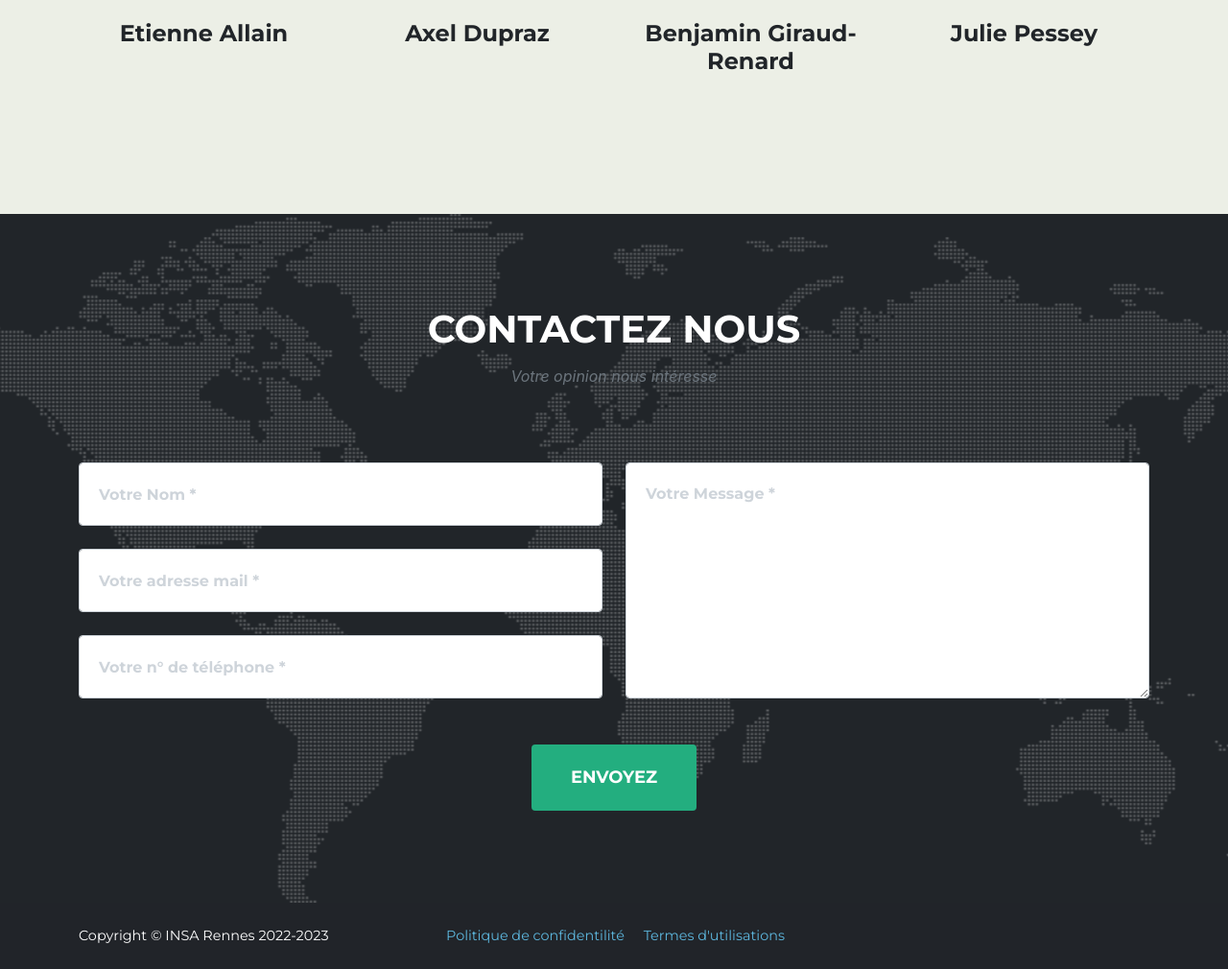
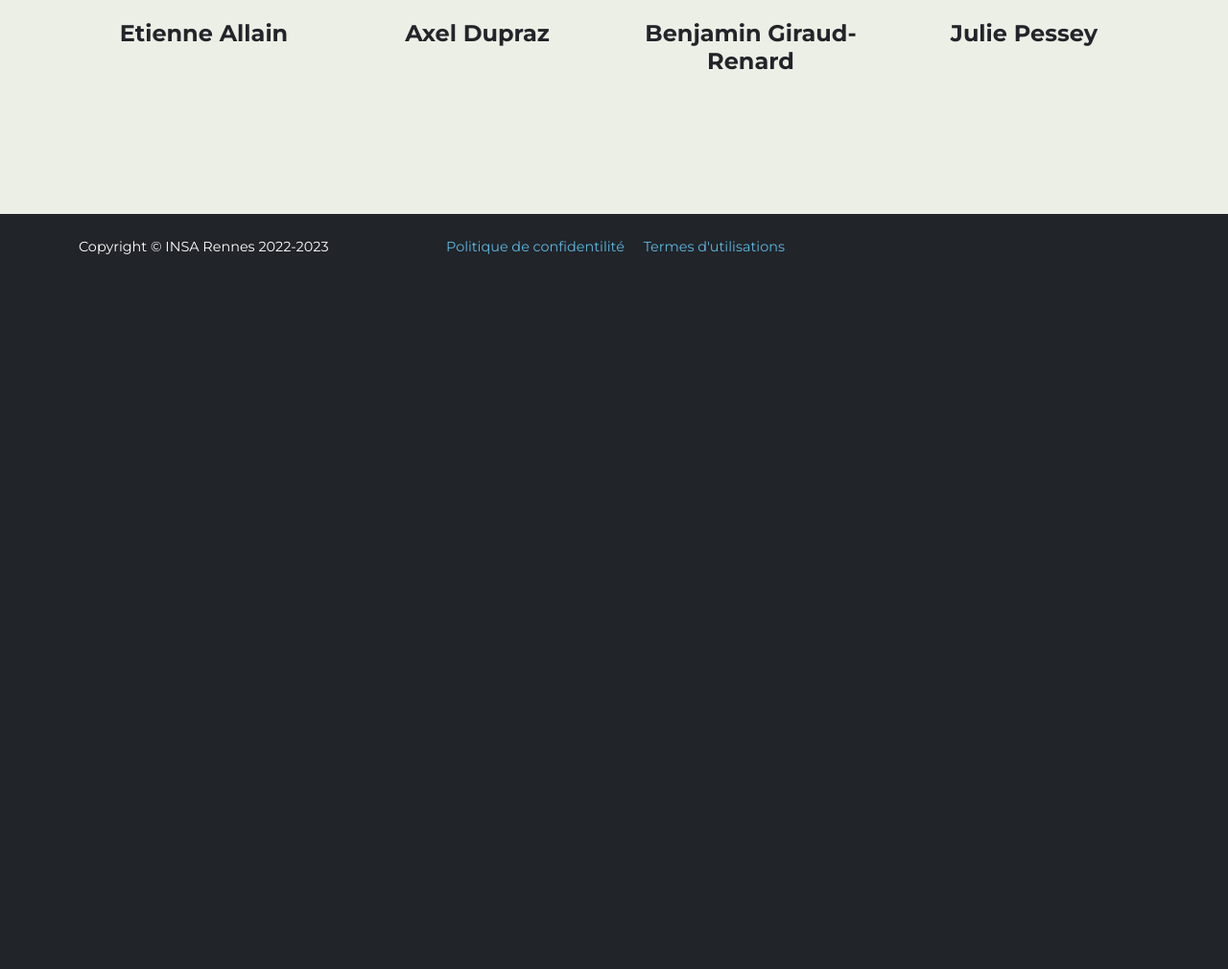
Before and after one commit to Juulie25/INSA-PSH, a plain HTML site: page PSH/index.html in a window 1280 px wide. Shown: the part 4750-5760 px from the top of the page at 96% size. After the commit the page ends 5042 px from the top, so only its background shows below. Drawn offline with nearby package versions, Linux system fonts and the light colour scheme; files whose address does not match are found by name; a web font is replaced by a local one.

Commit message:
delete contact box

```diff
--- a/PSH/index.html
+++ b/PSH/index.html
@@ -305,45 +305,7 @@
                 </div>
             </div>
         </section>
-        <!-- Clients-->
 
-        <!-- Contact-->
-        <section class="page-section" id="contact">
-            <div class="container">
-                <div class="text-center">
-                    <h2 class="section-heading text-uppercase">Contactez nous</h2>
-                    <h3 class="section-subheading text-muted">Votre opinion nous intéresse</h3>
-                </div>
-                <form id="contactForm" name="sentMessage" novalidate="novalidate">
-                    <div class="row align-items-stretch mb-5">
-                        <div class="col-md-6">
-                            <div class="form-group">
-                                <input class="form-control" id="name" type="text" placeholder="Votre Nom *" required="required" data-validation-required-message="Please enter your name." />
-                                <p class="help-block text-danger"></p>
-                            </div>
-                            <div class="form-group">
-                                <input class="form-control" id="email" type="email" placeholder="Votre adresse mail *" required="required" data-validation-required-message="Please enter your email address." />
-                                <p class="help-block text-danger"></p>
-                            </div>
-                            <div class="form-group mb-md-0">
-                                <input class="form-control" id="phone" type="tel" placeholder="Votre n° de téléphone *" required="required" data-validation-required-message="Please enter your phone number." />
-                                <p class="help-block text-danger"></p>
-                            </div>
-                        </div>
-                        <div class="col-md-6">
-                            <div class="form-group form-group-textarea mb-md-0">
-                                <textarea class="form-control" id="message" placeholder="Votre Message *" required="required" data-validation-required-message="Please enter a message."></textarea>
-                                <p class="help-block text-danger"></p>
-                            </div>
-                        </div>
-                    </div>
-                    <div class="text-center">
-                        <div id="success"></div>
-                        <button class="btn btn-primary btn-xl text-uppercase" id="sendMessageButton" type="submit">Envoyez</button>
-                    </div>
-                </form>
-            </div>
-        </section>
         <!-- Footer-->
         <footer class="footer py-4">
             <div class="container">
```
